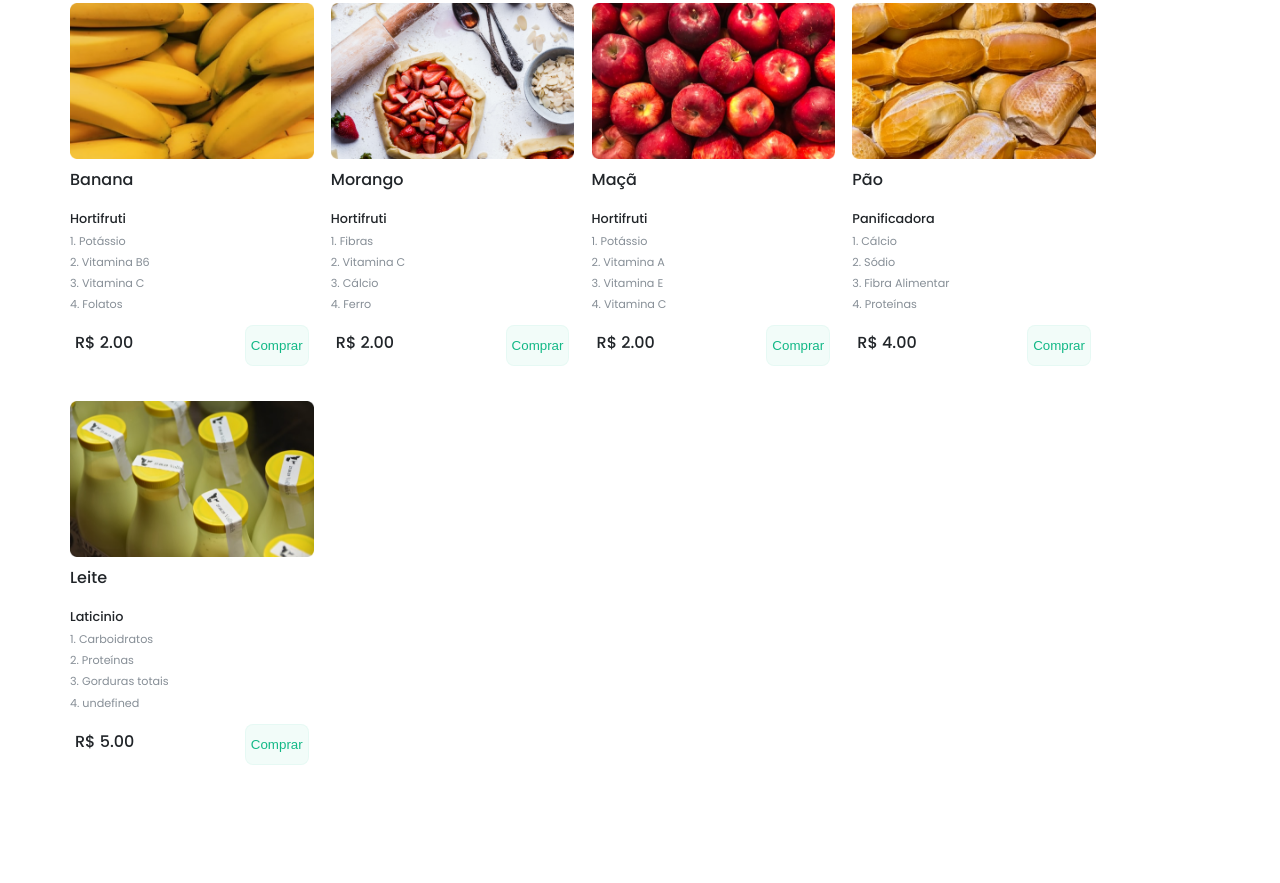
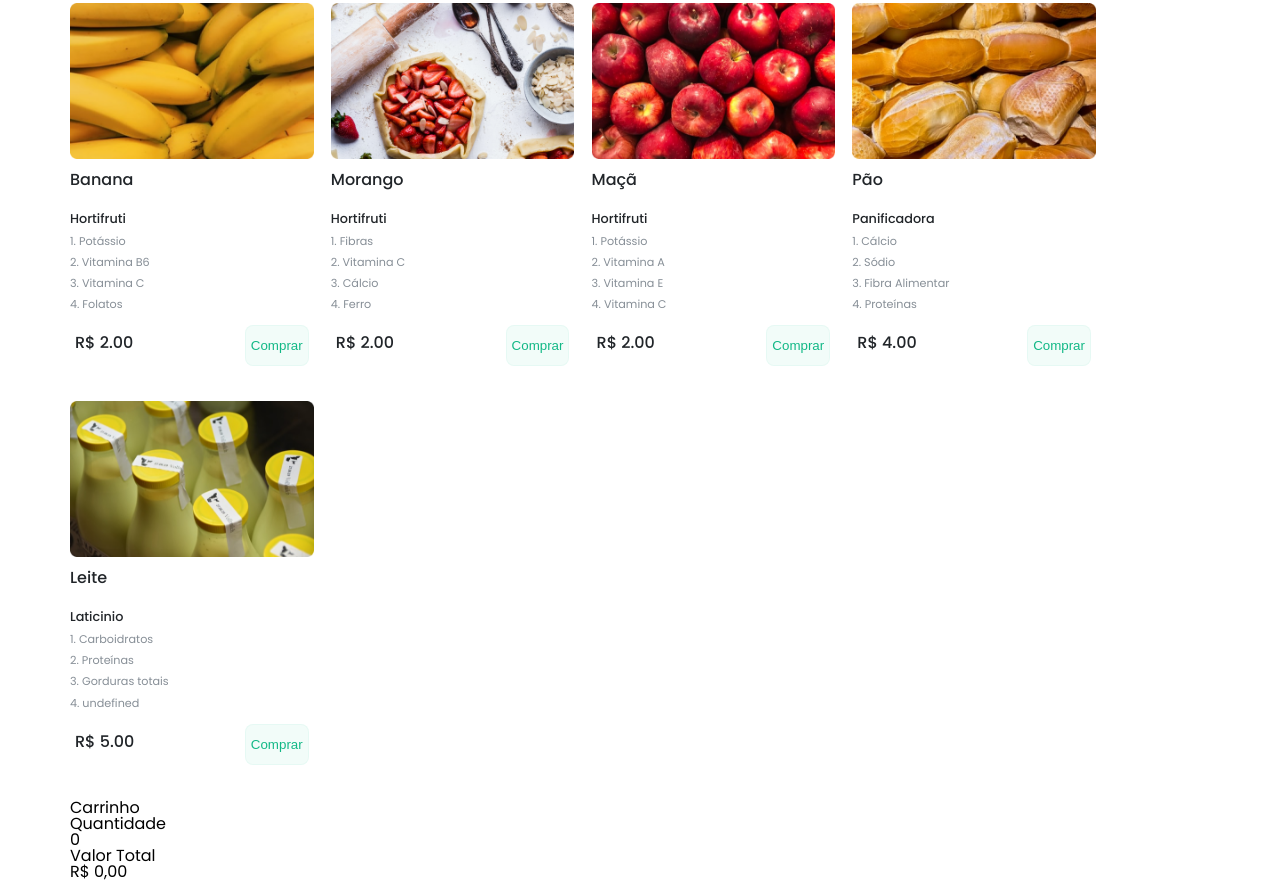
Before and after one commit to Mateus9286/Shop-Now, a plain HTML site: page index.html in a window 1280 px wide. Shown: the part 240-1123 px from the top of the page. Before the commit the page ends 1040 px from the top, so only its background shows below. Drawn offline with Linux system fonts and the light colour scheme.

Commit message:
Update index.html

```diff
--- a/index.html
+++ b/index.html
@@ -24,16 +24,28 @@
     <main>
       <section class="filtersContainer">
         <div id="botoesContainer">
-          <button  class="estiloGeralBotoes estiloGeralBotoes--filter" id="todos">
+          <button
+            class="estiloGeralBotoes estiloGeralBotoes--filter"
+            id="todos"
+          >
             Todos Produtos
           </button>
-          <button  class="estiloGeralBotoes estiloGeralBotoes--filter" id="hortFruti">
+          <button
+            class="estiloGeralBotoes estiloGeralBotoes--filter"
+            id="hortFruti"
+          >
             Hortifruti
           </button>
-          <button class="estiloGeralBotoes estiloGeralBotoes--filter" id="panificadora">
+          <button
+            class="estiloGeralBotoes estiloGeralBotoes--filter"
+            id="panificadora"
+          >
             Panificadora
           </button>
-          <button class="estiloGeralBotoes estiloGeralBotoes--filter"id="laticinio">
+          <button
+            class="estiloGeralBotoes estiloGeralBotoes--filter"
+            id="laticinio"
+          >
             Laticínios
           </button>
         </div>
@@ -58,13 +70,38 @@
         </div>
         <span>R$ 0.00</span>
       </section>
+
       <!-- CONTAINER DE PRODUTOS -->
       <section class="containerVitrine">
         <div class="containerListaProdutos">
-          <ul>
+          <ul></ul>
+        </div>
+      </section>
+      <section class="Carrinho">
+        <div class="Carrinho__Title">
+          <h2>Carrinho</h2>
+        </div>
+        <div class="Carrinho__Container">
+          <ul id="carrinho">
 
           </ul>
         </div>
+        <div class="quantidade">
+         <h2 class="quantidadeH2">
+          Quantidade
+         </h2>
+         <h2 id="quantidade">
+          0
+         </h2>
+        </div>
+        <div class="valorTotal">
+          <h2>
+           Valor Total
+          </h2>
+          <h2 id="valor">
+           R$ 0,00
+          </h2>
+         </div>
       </section>
     </main>
     <script src="src/js/dataProdutos.js"></script>
```
